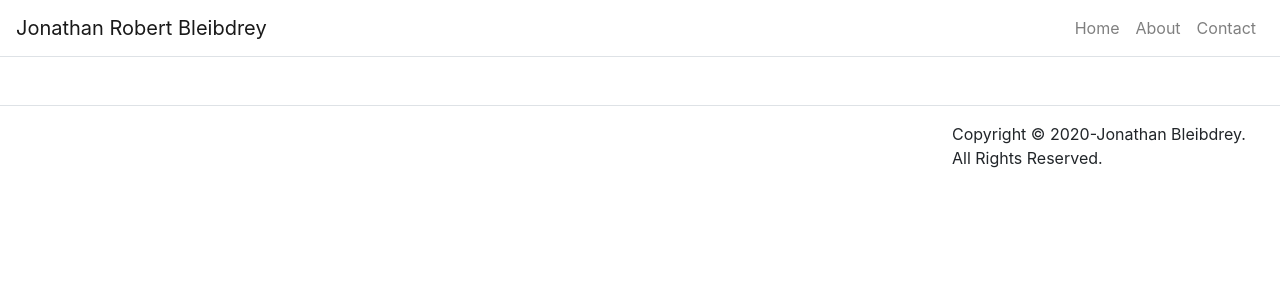
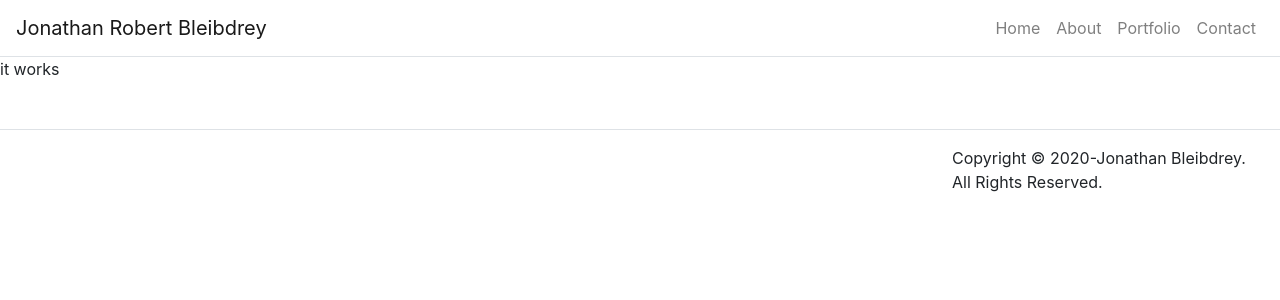
Before and after one commit to jonbleibdrey/personal_site, a React (Create React App) app: page /portfolio in a window 1280 px wide. Shown: the top 300 px of the page. Built offline with nearby package versions, Linux system fonts and the light colour scheme.

Commit message:
started to create a portfolio page

```diff
--- a/src/App.js
+++ b/src/App.js
@@ -13,6 +13,7 @@ import Footer from './components/Footer'
 import HomePage from './pages/HomePage'
 import AboutPage from './pages/AboutPage'
 import ContactPage from './pages/ContactPage'
+import PortfolioPage from './pages/PortfolioPage'
 
 
 class App extends React.Component{
@@ -25,6 +26,7 @@ class App extends React.Component{
         {title: 'Home', path: '/'},
         {title: 'About', path: '/about'},
         {title: 'Contact', path: '/contact'},
+        {title: 'Portfolio', path: '/portfolio'},
       ],
       home: {
         title: 'Welcome to: NOW!',
@@ -38,6 +40,9 @@ class App extends React.Component{
       contact: {
         title: 'Let\'s Chat',
 
+      },
+      portfolio: {
+        title: 'Check out my work',
       }
     }
   }
@@ -55,6 +60,7 @@ class App extends React.Component{
             <Nav className="ml-auto">
               <Link className='nav-link' to="/">Home</Link>
               <Link className='nav-link' to="/about">About</Link>
+              <Link className='nav-link' to="/portfolio">Portfolio</Link>
               <Link className='nav-link' to="/contact">Contact</Link>
 
             </Nav>
@@ -64,6 +70,7 @@ class App extends React.Component{
         <Route path="/" exact render={() => <HomePage title={this.state.home.title} subTitle={this.state.home.subTitle} text={this.state.home.text} /> }/>
         <Route path="/about" render={() => <AboutPage title={this.state.about.title} /> }/>
         <Route path="/contact" render={() => <ContactPage title={this.state.contact.title} /> }/>
+        <Route path="/portfolio" render={() => <PortfolioPage title={this.state.portfolio.title} /> }/>
         <Footer/>
 
 
--- /dev/null
+++ b/src/pages/PortfolioPage.js
@@ -0,0 +1,11 @@
+import React from 'react'
+
+const PortfolioPage = (props) => {
+    return (
+        <div>
+            it works
+        </div>
+    )
+}
+
+export default PortfolioPage
```
